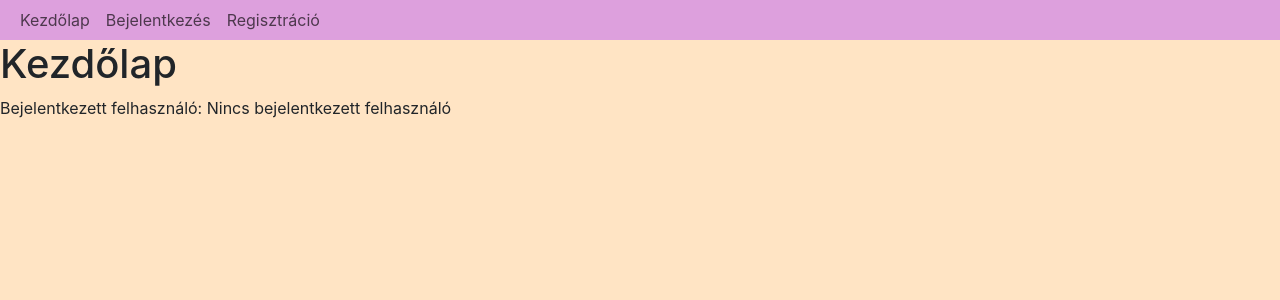
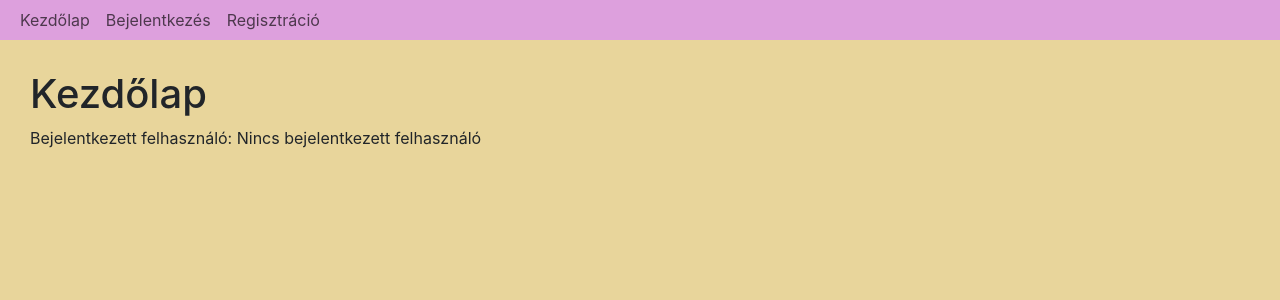
Before and after one commit to SzakdolgozatKonyvcsere/Konyvcsere_Frontend, a React (Create React App) app in the folder konyvcsere_f/: page / in a window 1280 px wide. Shown: the top 300 px of the page. Built offline with nearby package versions, Linux system fonts and the light colour scheme; no server answers.

Commit message:
szinesebb

```diff
--- a/konyvcsere_f/src/assets/styles/core.scss
+++ b/konyvcsere_f/src/assets/styles/core.scss
@@ -8,12 +8,14 @@
 body{
     background-color: $primary-background-color;
 }
+
 #root {
 
     .navbar {
         color: $primary-text-color;
         width: 100%;
-        padding: 0;
+        padding-top: 0;
+        padding-bottom: 0;
 
         .container-fluid {
             background-color: plum;
@@ -29,5 +31,8 @@ body{
             }
         }
     }
+    .kezdo{
+        margin: 30px;
+    }
 
 }
--- a/konyvcsere_f/src/assets/styles/variables.scss
+++ b/konyvcsere_f/src/assets/styles/variables.scss
@@ -1,4 +1,4 @@
 $primary-text-color: #000000;
 $secondary-text-color: #616161;
-$primary-background-color: bisque;
+$primary-background-color: rgb(232, 213, 155);
 $max-width: 1200px;
--- a/konyvcsere_f/src/pages/Kezdolap.js
+++ b/konyvcsere_f/src/pages/Kezdolap.js
@@ -5,7 +5,7 @@ export default function Kezdolap(){
 
     //ellenőrizzük van-e bejelentkezett felhasználó
     return(
-        <div>
+        <div className="kezdo">
         <h1>Kezdőlap</h1>
         <p>Bejelentkezett felhasználó: {user==null?"Nincs bejelentkezett felhasználó":user.full_name}</p>
         </div>
```
